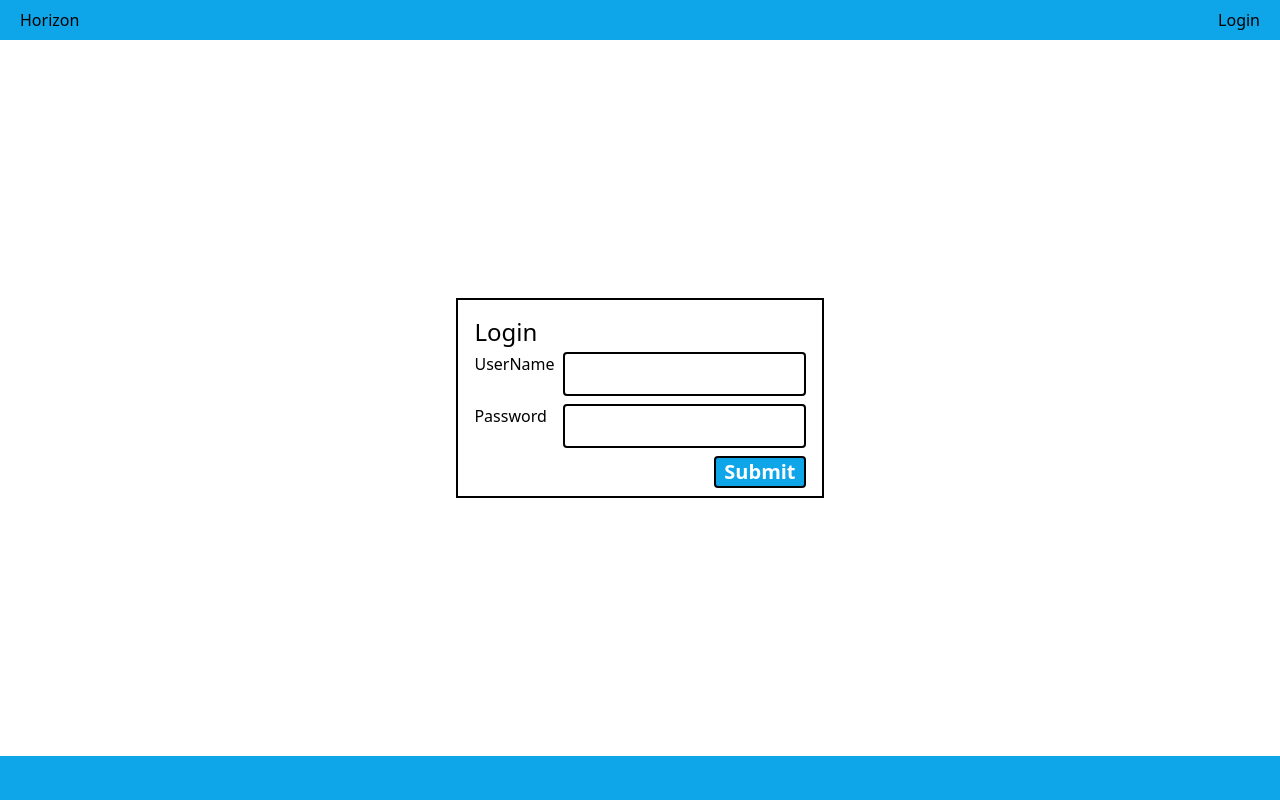
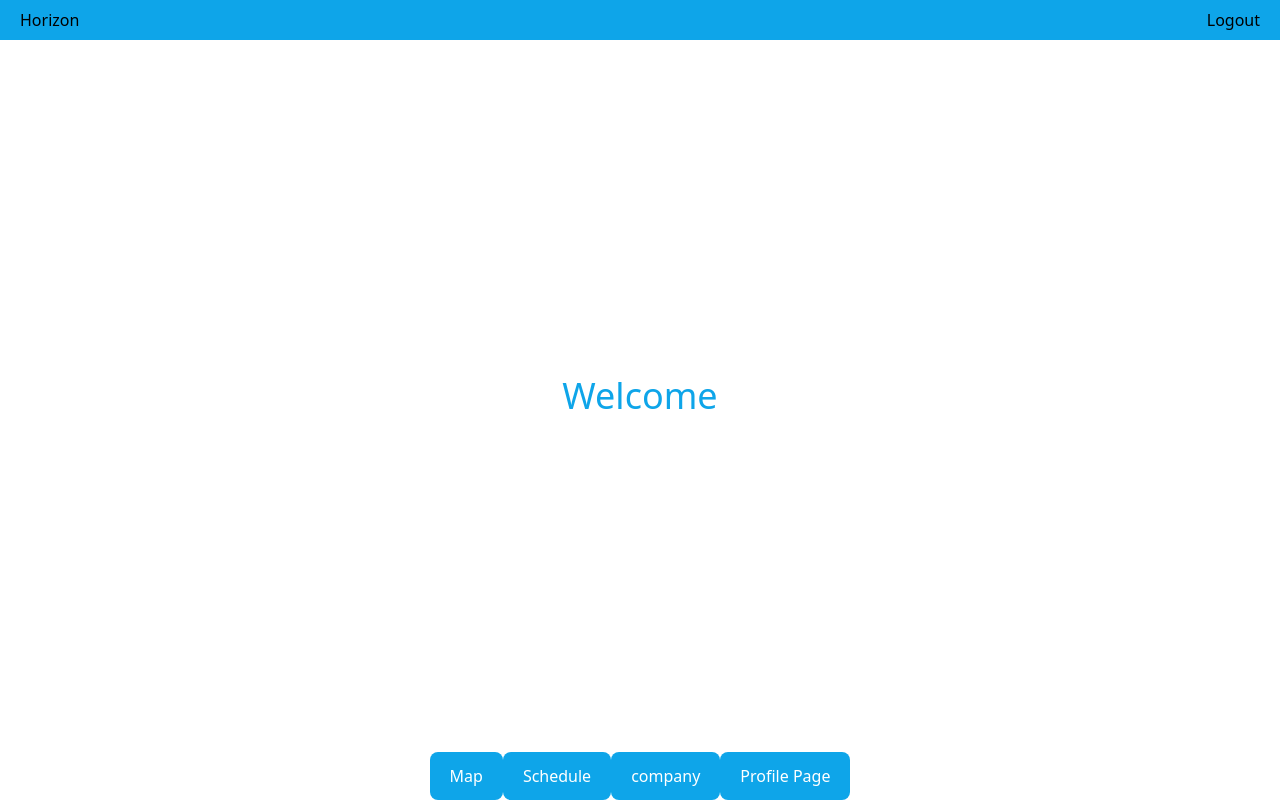
Before and after one commit to DeclawedLyon/horizon-next-typescript-tailwind, a Next.js app: page / in a window 1280 px wide. Built offline with nearby package versions, Linux system fonts and the light colour scheme.

Commit message:
creates variable home and admin button

```diff
--- a/src/components/navigationComponents/BottomNav.tsx
+++ b/src/components/navigationComponents/BottomNav.tsx
@@ -2,16 +2,18 @@ import Link from 'next/link'
 import React from 'react'
 
 export interface BottomNavProps {
-  show: boolean
+  show: boolean,
+  home: boolean,
+  admin: boolean
 }
-const BottomNav = ({show}: BottomNavProps) => {
+const BottomNav = ({show, home, admin}: BottomNavProps) => {
   return (
     <>
       {show || <div className='w-full h-11 bg-sky-500'></div>}
       {show && <div className="flex flex-row justify-center bottom-0 w-full ">
-        <Link as={'/'} href='/'>
+        {home && <Link as={'/'} href='/'>
               <button className='bg-sky-500 hover:bg-sky-700 px-5 py-3 text-white rounded-lg cursor-pointer'>Home</button>
-        </Link>
+        </Link>}
         <Link as={'/horizon/declan/Map'} href={'/[company]/[user]/Map'}>
           <button className="bg-sky-500 hover:bg-sky-700 px-5 py-3 text-white rounded-lg cursor-pointer">Map</button>
         </Link>
@@ -24,9 +26,9 @@ const BottomNav = ({show}: BottomNavProps) => {
         <Link as={'/horizon/declan/Profile'} href={'/[company]/[user]/Profile'}>
           <button className="bg-sky-500 hover:bg-sky-700 px-5 py-3 text-white rounded-lg cursor-pointer">Profile Page</button>
         </Link>
-        <Link as={'/horizon/Scheduler'} href={'/[company]/Scheduler'}>
+        {admin && <Link as={'/horizon/Scheduler'} href={'/[company]/Scheduler'}>
           <button className="bg-sky-500 hover:bg-sky-700 px-5 py-3 text-white rounded-lg cursor-pointer">Admin Page</button>
-        </Link>
+        </Link>}
       </div>}
     </>
   )
--- a/src/pages/LogInApp.tsx
+++ b/src/pages/LogInApp.tsx
@@ -12,7 +12,7 @@ const LogInApp = ({loggedIn}: LoginAppProps) => {
     <div className="flex min-h-screen max-h-screen flex-col items-center justify-between">
       <TopNav loggedIn={loggedIn} />
       <Login />
-      <BottomNav show={loggedIn}/>
+      <BottomNav show={loggedIn} home={true} admin={false}/>
     </div>
   )
 }
--- a/src/pages/index.tsx
+++ b/src/pages/index.tsx
@@ -7,7 +7,7 @@ import MainApp from './MainApp'
 import LogInApp from './LogInApp'
 
 const Home: NextPage = () => {
-  const loggedIn = false;
+  const loggedIn = true;
   return (
     <div>
       <Head >
```
